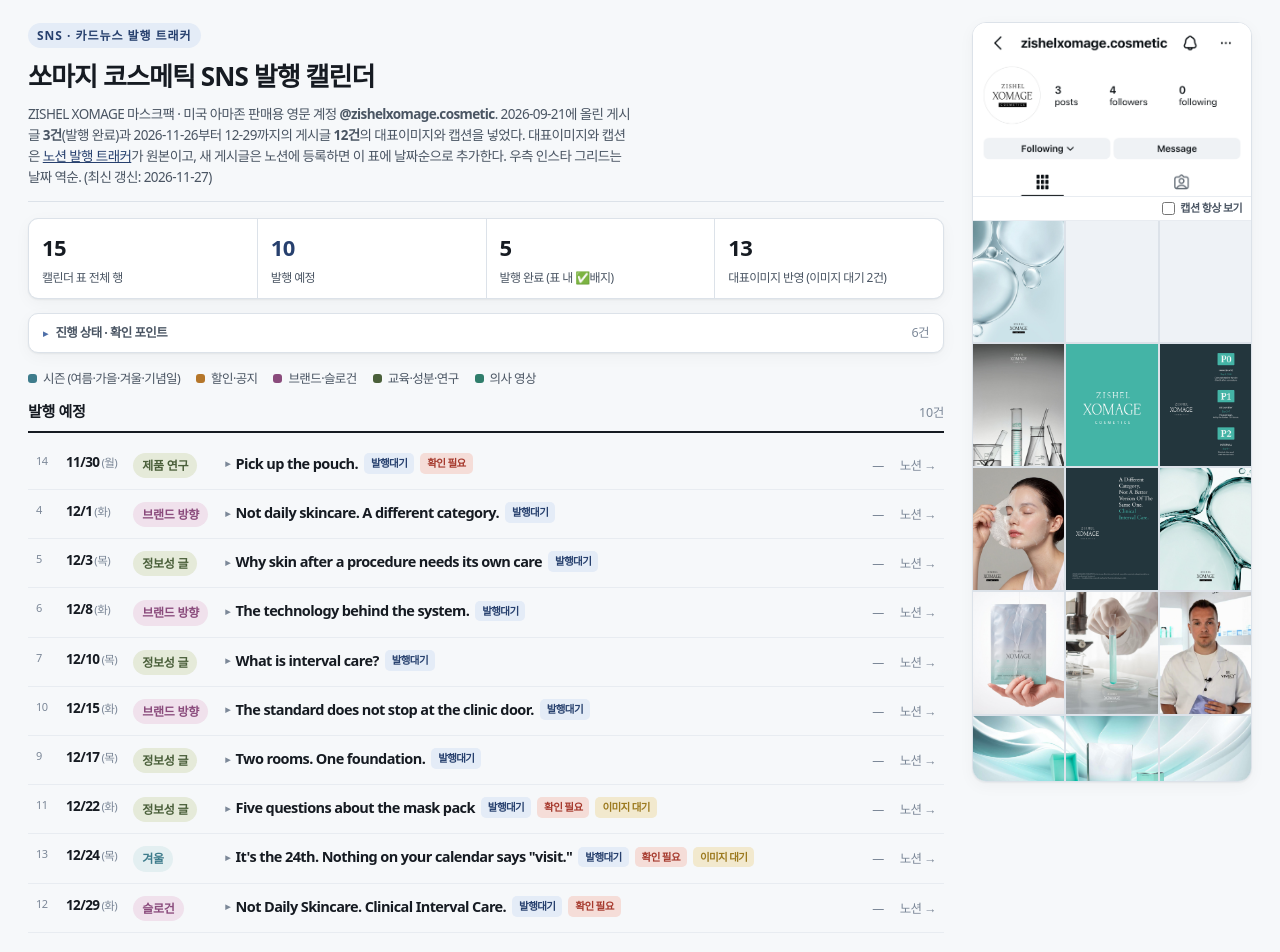
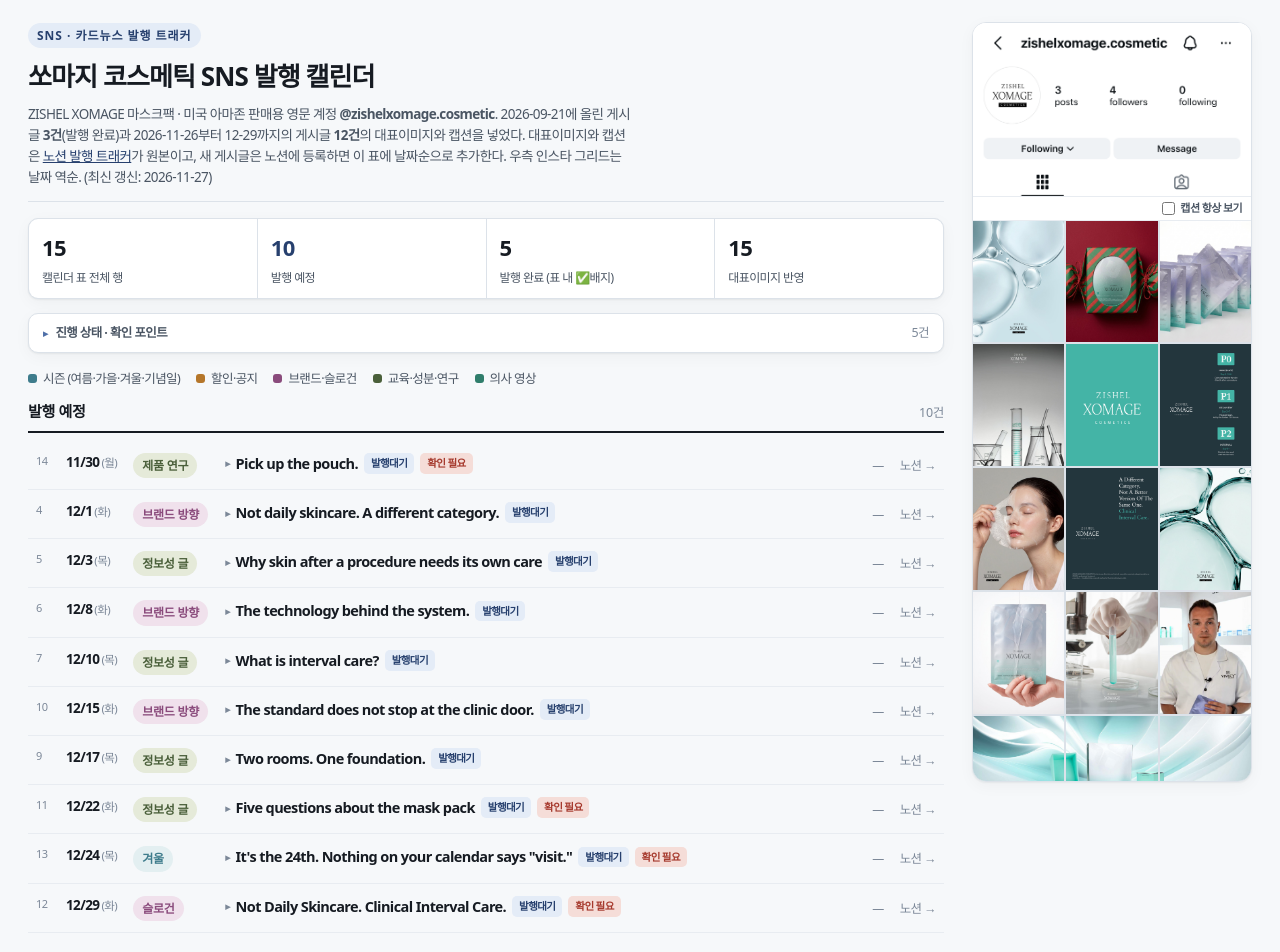
Before and after one commit to solleegraphic/xomage-reports, a plain HTML site: page 2026-11-23-sns-publish-calendar/index.html in a window 1280 px wide. Shown: the top 952 px of the page. Drawn offline with Linux system fonts and the light colour scheme.

Commit message:
발행 캘린더: 12/22, 12/24 대표이미지 반영, 이미지 대기 표기 제거
Co-Authored-By: Claude Sonnet 5.5 <noreply@anthropic.com>

```diff
--- a/2026-11-23-sns-publish-calendar/index.html
+++ b/2026-11-23-sns-publish-calendar/index.html
@@ -291,19 +291,15 @@ footer a{color:inherit}
         <div class="stat"><div class="stat-num">15</div><div class="stat-label">캘린더 표 전체 행</div></div>
         <div class="stat is-accent"><div class="stat-num">10</div><div class="stat-label">발행 예정</div></div>
         <div class="stat"><div class="stat-num">5</div><div class="stat-label">발행 완료 (표 내 ✅배지)</div></div>
-        <div class="stat"><div class="stat-num">13</div><div class="stat-label">대표이미지 반영 (이미지 대기 2건)</div></div>
+        <div class="stat"><div class="stat-num">15</div><div class="stat-label">대표이미지 반영</div></div>
       </div>
 
       <details class="flags">
-        <summary>진행 상태 · 확인 포인트 <span class="flags-count">6건</span></summary>
+        <summary>진행 상태 · 확인 포인트 <span class="flags-count">5건</span></summary>
         <div class="flags-body">
           <div class="flag ok">
             <span class="flag-ico">📷</span>
             <div class="flag-body"><b>11/26부터 12/29까지 12건 반영 (2026-11-27)</b> — 노션 트래커의 발행일, 카테고리, 캡션(영문 게시용, 한글 참고용)과 각 노션 페이지 맨 위 대표이미지를 가져왔다. 11/26 릴스와 11/27 카드뉴스는 노션에서 발행완료로 표시되어 있어 ✅로 넣었다. 나머지 10건은 노션 덱 상태 발행대기다.</div>
-          </div>
-          <div class="flag note">
-            <span class="flag-ico">🖼️</span>
-            <div class="flag-body"><b>이미지 대기 2건</b> — 12/22 마스크팩 자주 묻는 질문과 12/24 크리스마스 선물 제안은 노션 페이지에 대표이미지가 아직 올라와 있지 않아 빈 타일로 두었다. 노션에 올라오면 채운다.</div>
           </div>
           <div class="flag note">
             <span class="flag-ico">🔢</span>
@@ -650,9 +646,9 @@ ZISHEL XOMAGE COSMETIC은 ZISHEL의 전문가용 라인과 같은 기술 기반
 <td class="col-date">12/22<span class="wd">(화)</span></td>
 <td class="col-cat"><span class="pill pill-edu">정보성 글</span></td>
 <td class="col-title">
-  <details class="row-toggle"><summary class="row-toggle-sum">Five questions about the mask pack<span class="badge badge-deck">발행대기</span><span class="badge badge-warn">확인 필요</span><span class="badge badge-flag">이미지 대기</span></summary>
+  <details class="row-toggle"><summary class="row-toggle-sum">Five questions about the mask pack<span class="badge badge-deck">발행대기</span><span class="badge badge-warn">확인 필요</span></summary>
   <div class="title-ko">마스크팩 자주 묻는 질문</div>
-  <div class="scene">발행 예정 12/22(화) | 노션 덱 상태 발행대기 | 노션에 대표이미지가 아직 없어 빈 타일 | 캡션에 비어 있는 칸 1개(붙여 두는 시간)</div>
+  <div class="scene">발행 예정 12/22(화) | 노션 덱 상태 발행대기 | 캡션에 비어 있는 칸 1개(붙여 두는 시간)</div>
   <details class="pc-toggle"><summary>게시글 내용 보기</summary><div class="pc-body"><div class="pc-block"><h4>🇬🇧 English</h4><p>Inside the Interval: EP 05
 
 Five questions we keep hearing
@@ -720,9 +716,9 @@ ZISHEL XOMAGE COSMETIC은 화장품 라인이며, 전문가용 포뮬러가 아
 <td class="col-date">12/24<span class="wd">(목)</span></td>
 <td class="col-cat"><span class="pill pill-seasonal">겨울</span></td>
 <td class="col-title">
-  <details class="row-toggle"><summary class="row-toggle-sum">It's the 24th. Nothing on your calendar says "visit."<span class="badge badge-deck">발행대기</span><span class="badge badge-warn">확인 필요</span><span class="badge badge-flag">이미지 대기</span></summary>
+  <details class="row-toggle"><summary class="row-toggle-sum">It's the 24th. Nothing on your calendar says "visit."<span class="badge badge-deck">발행대기</span><span class="badge badge-warn">확인 필요</span></summary>
   <div class="title-ko">크리스마스 선물 제안</div>
-  <div class="scene">발행 예정 12/24(목) | 노션 덱 상태 발행대기 | 노션에 대표이미지가 아직 없어 빈 타일 | 노션에 확인 필요 박스가 남아 있음(출시 전 선물 제안)</div>
+  <div class="scene">발행 예정 12/24(목) | 노션 덱 상태 발행대기 | 노션에 확인 필요 박스가 남아 있음(출시 전 선물 제안)</div>
   <details class="pc-toggle"><summary>게시글 내용 보기</summary><div class="pc-body"><div class="pc-block"><h4>🇬🇧 English</h4><p>It's the 24th.
 Nothing on your calendar says "visit."
 
@@ -1019,19 +1015,21 @@ Clinical Interval Care.</p></div></div></details></details></td>
 </span>
 <span class="tile-img"><img src="img/post-12.jpg" loading="lazy" alt="Not Daily Skincare. Clinical Interval Care."></span>
 </a>
-<a class="tile tile-empty" href="https://app.notion.com/p/4217195a2a6e81a5849efbb416ab5dbc" target="_blank" rel="noopener" data-row="post-13">
+<a class="tile" href="https://app.notion.com/p/4217195a2a6e81a5849efbb416ab5dbc" target="_blank" rel="noopener" data-row="post-13">
 <span class="tile-cap">
   <span class="cap-head"><span class="cap-date">12/24</span><span class="cap-cat pill pill-seasonal">겨울</span></span>
   <span class="cap-en">It's the 24th. Nothing on your calendar says "visit."</span>
   <span class="cap-ko">크리스마스 선물 제안</span>
 </span>
+<span class="tile-img"><img src="img/post-13.jpg" loading="lazy" alt="It's the 24th. Nothing on your calendar says &quot;visit.&quot;"></span>
 </a>
-<a class="tile tile-empty" href="https://app.notion.com/p/4217195a2a6e810a8174dbce62928eaf" target="_blank" rel="noopener" data-row="post-11">
+<a class="tile" href="https://app.notion.com/p/4217195a2a6e810a8174dbce62928eaf" target="_blank" rel="noopener" data-row="post-11">
 <span class="tile-cap">
   <span class="cap-head"><span class="cap-date">12/22</span><span class="cap-cat pill pill-edu">정보성 글</span></span>
   <span class="cap-en">Five questions about the mask pack</span>
   <span class="cap-ko">마스크팩 자주 묻는 질문</span>
 </span>
+<span class="tile-img"><img src="img/post-11.jpg" loading="lazy" alt="Five questions about the mask pack"></span>
 </a>
 <a class="tile" href="https://app.notion.com/p/4217195a2a6e81be8041f08288ce1c2e" target="_blank" rel="noopener" data-row="post-9">
 <span class="tile-cap">
```
Also changed, not shown: 2026-11-23-sns-publish-calendar/img/post-11.jpg (added), 2026-11-23-sns-publish-calendar/img/post-13.jpg (added).
